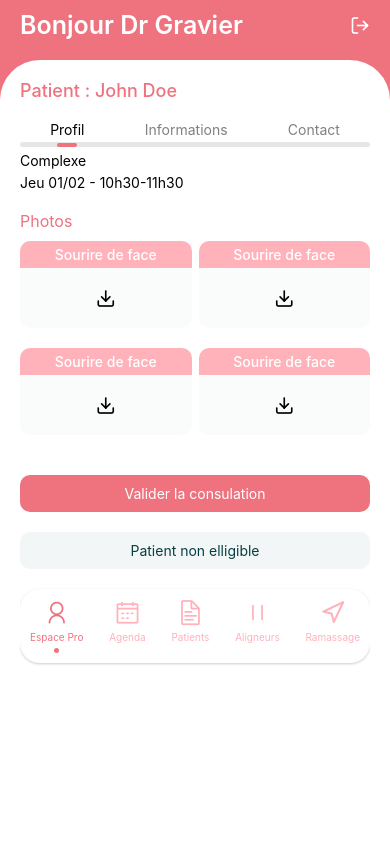
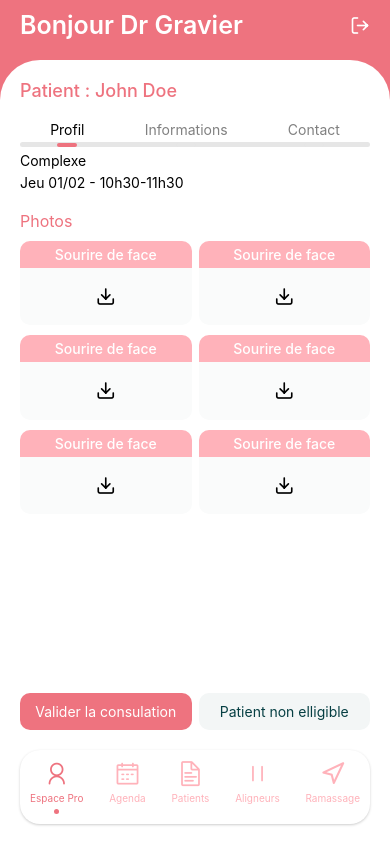
Before and after one commit to LouizD/j-test, a React Native app: screen /Home in a window 390 px wide. Shown: the top 864 px of the page. Built offline with nearby package versions, Linux system fonts and the light colour scheme.

Commit message:
update: nest patient picture into touchable area, place buttons and tabsBar with flex on homeScreen

```diff
--- a/src/components/PatientPictures/PatientPictures.js
+++ b/src/components/PatientPictures/PatientPictures.js
@@ -9,16 +9,16 @@ const PatientPictures = props => {
   const navigation = useNavigation();
 
   return (
+    <TouchableOpacity style={styleSheet.touchableArea} onPress={() => navigation.navigate('TakePicture')}>
       <View style={styleSheet.container}>
         <View style={styleSheet.photoTitleContainer}>
           <Text style={styleSheet.photoTitle}>Sourire de face</Text>
         </View>
-      <TouchableOpacity onPress={() => navigation.navigate('TakePicture')}>
           <View style={styleSheet.photoContainer}>
             <Feather name={'download'} size={20} color="#000" />
           </View>
+      </View>
     </TouchableOpacity>
-    </View>
   )
 }
 
--- a/src/components/PatientPictures/PatientPictures.style.js
+++ b/src/components/PatientPictures/PatientPictures.style.js
@@ -3,9 +3,14 @@ import { StyleSheet} from 'react-native';
 import { colors } from '../../_var';
 
 const styleSheet = StyleSheet.create({
+  touchableArea: {
+    width: '49%',
+    height: 'auto',
+  },
   container: {
-    width: '49%',
-    marginBottom: 20,
+    width: '100%',
+    height: 'auto',
+    marginBottom: 10
   },
   title: {
     fontSize: 18,
@@ -29,7 +34,7 @@ const styleSheet = StyleSheet.create({
     borderBottomRightRadius: 10,
     alignItems: 'center',
     justifyContent: 'center',
-    height: 60,
+    padding: '10%'
   }
 });
 
--- a/src/screens/Home.js
+++ b/src/screens/Home.js
@@ -19,33 +19,37 @@ const HomeScreen = ({ navigation }) => {
         <Feather name={'log-out'} size={20} color="#fff" />
       </View>
       <View style={styleSheet.container}>
-        <ScrollView >
           <PatientInfo />
           <Title style={styleSheet.title}>Photos</Title>
+          <ScrollView style={{ height: '80%'}} persistentScrollbar={true} showsVerticalScrollIndicator={true}>
             <View style={styleSheet.pictures}>
               <PatientPictures />
               <PatientPictures />
               <PatientPictures />
               <PatientPictures />
+              <PatientPictures />
+              <PatientPictures />
             </View>
+          </ScrollView>
+          <View style={styleSheet.bottom}>
+            <View style={styleSheet.buttonsContainer}>
               <Button
                 onPress={() => console.log('Valider la consulation')}
                 value={"Valider la consulation"}
                 colorButton={colors.red1}
                 colorTxt={colors.white}
-              style={{marginTop: 20}}
+                style={{width: '49%'}}
               />
               <Button
                 onPress={() => console.log('Patient non elligible')}
                 value={"Patient non elligible"}
                 colorButton={colors.green1}
                 colorTxt={colors.green2}
-              style={{marginTop: 20}}
+                style={{width: '49%'}}
               />
-          <View style={styleSheet.tabs}>
+            </View>
             <Tabs />
           </View>
-        </ScrollView>
       </View>
     </View>
   )
--- a/src/screens/Home.style.js
+++ b/src/screens/Home.style.js
@@ -15,6 +15,7 @@ const styleSheet = StyleSheet.create({
     borderTopLeftRadius: 40,
     borderTopRightRadius: 40,
     display: 'flex',
+    flex: 1,
     padding: 20,
     marginTop: 20,
     width: '100%',
@@ -44,9 +45,15 @@ const styleSheet = StyleSheet.create({
     flexWrap: 'wrap',
     justifyContent: 'space-between'
   },
-  tabs: {
+  buttonsContainer: {
+    display: 'flex',
+    flexDirection: 'row',
+    justifyContent: 'space-between',
     marginTop: 20,
-    marginBottom: 100,
+    marginBottom: 20
+  },
+  bottom: {
+    alignSelf: 'flex-end',
     width: '100%'
   }
 });
```
Lines whose indentation alone changed are shown as unchanged.
